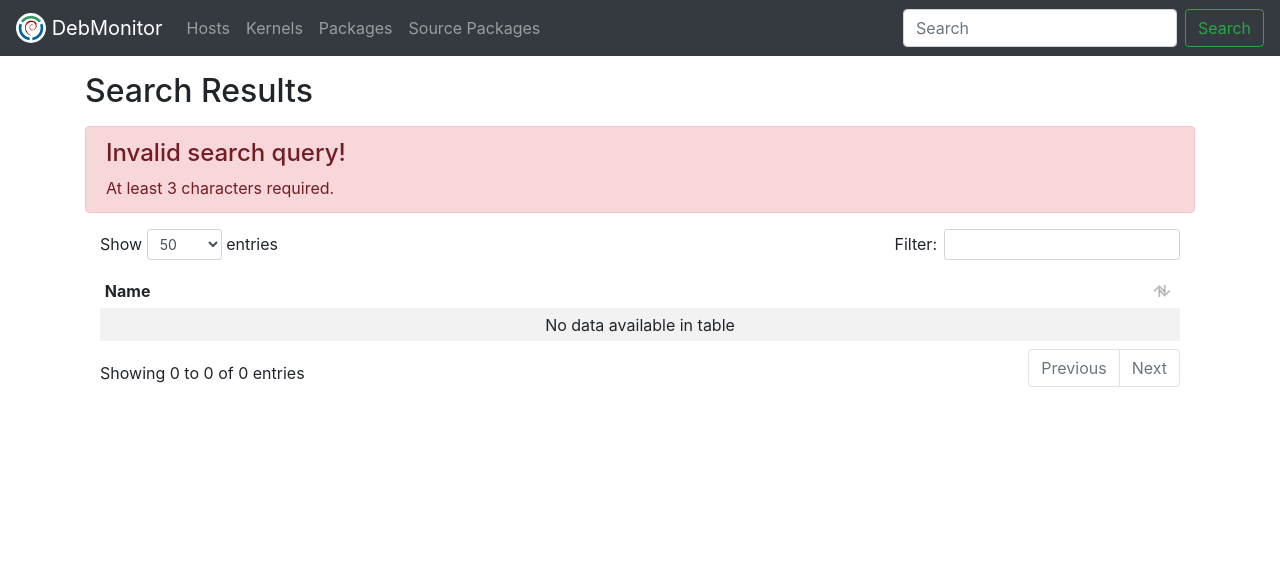
After one commit to wikimedia/operations-software-debmonitor, a Django app: page /search in a window 1280 px wide. The commit adds this page. Shown: the top 581 px of the page. Run offline with Django 3.2, Linux system fonts and the light colour scheme; some libraries are stand-ins or nearby versions.

Commit message:
Add search capability
* Add search view to show the search results.
* Enable the search form in DebMonitor header, using the GET parameter
  'q'.
* Add validation on both client and server side for minimum length of
  the search query, with a configurable value. It defaults to 3.

Bug: T198592
Change-Id: I231862560696bd468823a2585bb451cfeb5d5193

```diff
--- /dev/null
+++ b/debmonitor/context.py
@@ -0,0 +1,6 @@
+from django.conf import settings
+
+
+def search_min_length(request):
+    """Expose the minimum search length required for the search input."""
+    return {'SEARCH_MIN_LENGTH': settings.DEBMONITOR_SEARCH_MIN_LENGTH}
--- a/debmonitor/settings/base.py
+++ b/debmonitor/settings/base.py
@@ -23,6 +23,7 @@ else:
 DEBMONITOR_VERIFY_CLIENTS = DEBMONITOR_CONFIG.get('VERIFY_CLIENTS', True)
 DEBMONITOR_PROXY_HOSTS = DEBMONITOR_CONFIG.get('PROXY_HOSTS', [])
 DEBMONITOR_HOST_EXTERNAL_LINKS = DEBMONITOR_CONFIG.get('HOST_EXTERNAL_LINKS', {})
+DEBMONITOR_SEARCH_MIN_LENGTH = DEBMONITOR_CONFIG.get('SEARCH_MIN_LENGTH', 3)
 
 # Build paths inside the project like this: os.path.join(BASE_DIR, ...)
 BASE_DIR = os.path.dirname(os.path.dirname(os.path.dirname(os.path.abspath(__file__))))
@@ -81,6 +82,7 @@ TEMPLATES = [
                 'django.contrib.messages.context_processors.messages',
                 'csp.context_processors.nonce',
                 'hosts.context.security_upgrade',
+                'debmonitor.context.search_min_length',
             ],
         },
     },
--- a/debmonitor/urls.py
+++ b/debmonitor/urls.py
@@ -9,6 +9,7 @@ from debmonitor import views
 urlpatterns = [
     path('', views.index, name='index'),
     path('client', views.client, name='client'),
+    path('search', views.search, name='search'),
     path('hosts/', include('hosts.urls')),
     path('kernels/', include('kernels.urls')),
     path('packages/', include('bin_packages.urls')),
--- a/debmonitor/views.py
+++ b/debmonitor/views.py
@@ -1,9 +1,13 @@
+import json
 import logging
 
+from collections import namedtuple
+
 from django import http
-from django.db.models import Count, Max, Min
+from django.conf import settings
+from django.db.models import Count, F, Max, Min
 from django.shortcuts import render
-from django.views.decorators.http import require_safe
+from django.views.decorators.http import require_GET, require_safe
 
 import debmonitor
 
@@ -16,6 +20,7 @@ from src_packages.models import SrcPackage, SrcPackageVersion
 
 CLIENT_VERSION_HEADER = 'X-Debmonitor-Client-Version'
 CLIENT_CHECKSUM_HEADER = 'X-Debmonitor-Client-Checksum'
+SearchResult = namedtuple('SearchResult', ['title', 'url_name', 'results'])
 logger = logging.getLogger(__name__)
 
 
@@ -102,3 +107,42 @@ def client(request):
     response[CLIENT_CHECKSUM_HEADER] = checksum
 
     return response
+
+
+@require_GET
+def search(request):
+    search_results = []
+    query = request.GET.get('q')
+
+    if query and len(query) >= settings.DEBMONITOR_SEARCH_MIN_LENGTH:
+        search_results = [
+            SearchResult(title='Hosts', url_name='hosts:detail',
+                         results=Host.objects.filter(name__contains=query).select_related(None).values('name')),
+            SearchResult(title='Packages', url_name='bin_packages:detail',
+                         results=Package.objects.filter(name__contains=query).select_related(None).values('name')),
+            SearchResult(title='Source Packages', url_name='src_packages:detail',
+                         results=SrcPackage.objects.filter(name__contains=query).select_related(None).values('name')),
+            SearchResult(title='Kernels', url_name='kernels:detail',
+                         results=KernelVersion.objects.filter(name__contains=query).select_related(None)),
+            SearchResult(title='Package Versions', url_name='bin_packages:detail',
+                         results=PackageVersion.objects.filter(version__contains=query).select_related(
+                            'package').annotate(name=F('package__name')).values('name', 'version', 'os__name')),
+            SearchResult(title='Source Package Versions', url_name='src_packages:detail',
+                         results=SrcPackageVersion.objects.filter(version__contains=query).select_related(
+                            'src_package').annotate(name=F('src_package__name')).values('name', 'version', 'os__name')),
+        ]
+
+    args = {
+        # The IDs are DataTable column IDs.
+        'column_groups': [
+            {'column': 0, 'title': 'Type', 'css_group': 1, 'tooltip': 'Number of objects of this type found'}],
+        'default_order': json.dumps([[0, 'asc']]),
+        'datatables_column_defs': json.dumps([{'targets': [0], 'visible': False, 'sortable': False}]),
+        'datatables_page_length': 50,
+        'subtitle': query,
+        'table_headers': [{'title': 'Type'}, {'title': 'Name'}],
+        'title': 'Search Results',
+        'search_results': search_results,
+    }
+
+    return render(request, 'search.html', args)
--- a/doc/examples/config.json
+++ b/doc/examples/config.json
@@ -20,6 +20,7 @@
         "InventorySite": "https://inventory.example.com/{fqdn}",
         "OtherSite": "https://other.example.com/?q={hostname}"
     },
+    "SEARCH_MIN_LENGTH": 3,
     "LDAP": {
         "SERVER_URI": "ldaps://ldap.example.com",
         "BIND_DN": "cn=bindagent,ou=profile,dc=example,dc=com",
--- a/templates/base.html
+++ b/templates/base.html
@@ -39,8 +39,8 @@
             <a class="nav-link{% if section == 'src_packages' %} active{% endif %}" href="{% url 'src_packages:index' %}">Source Packages</a>
           </li>
         </ul>
-        <form class="form-inline my-2 my-lg-0">
-          <input class="form-control mr-sm-2" type="search" placeholder="Search" aria-label="Search">
+        <form class="form-inline my-2 my-lg-0" action="{% url 'search' %}" method="get">
+          <input name="q" pattern=".{{ "{" }}{{ SEARCH_MIN_LENGTH }},}" class="form-control mr-sm-2" type="search" placeholder="Search" aria-label="Search" title="At least {{ SEARCH_MIN_LENGTH }} characters required." required>
           <button class="btn btn-outline-success my-2 my-sm-0" type="submit">Search</button>
         </form>
 
--- /dev/null
+++ b/templates/search.html
@@ -0,0 +1,27 @@
+{% extends "./base_table.html" %}
+
+{% block summary %}
+{% if not search_results %}
+<div class="alert alert-danger" role="alert">
+  <h4>Invalid search query!</h4>
+  <span>At least {{ SEARCH_MIN_LENGTH }} characters required.</span>
+</div>
+{% endif %}
+{% endblock %}
+
+{% block table_body %}
+{% for search_result in search_results %}
+  {% for result in search_result.results %}
+  <tr>
+    <td>{{ search_result.title }}</td>
+    <td>
+      {% if search_result.title == 'Kernels' %}
+      <a href="{% url search_result.url_name result.os.id result.slug %}">{{ result.name }}</a>
+      {% else %}
+      <a href="{% url search_result.url_name result.name %}">{{ result.name }}{% if result.version %} ({{ result.version }} - {{ result.os__name }}){% endif %}</a>
+      {% endif %}
+    </td>
+  </tr>
+  {% endfor %}
+{% endfor %}
+{% endblock %}
```
Also changed, not shown: tests/debmonitor/test_views.py (+41 -0 lines).
